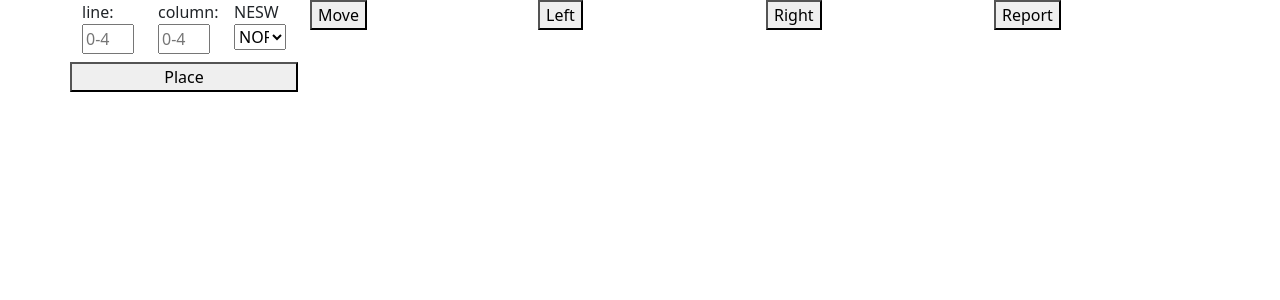
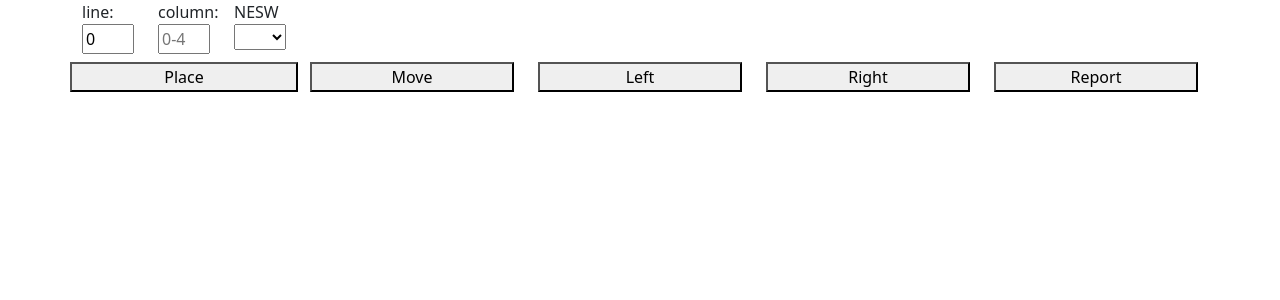
Before and after one commit to amaille91/toy-robot-simulator-frontend, a Vue app: page / in a window 1280 px wide. Shown: the top 300 px of the page. Built offline with nearby package versions, Linux system fonts and the light colour scheme.

Commit message:
Binding with update of properties

```diff
--- a/src/components/Controls.vue
+++ b/src/components/Controls.vue
@@ -2,7 +2,7 @@
 export default {
   data() {
     return {
-      linePlaceValue: undefined,
+      linePlaceValue: 0,
       columnPlaceValue: undefined,
       orientationPlaceValue: undefined
     }
@@ -12,7 +12,7 @@ export default {
   },
   methods: {
     handlePlaceClick(event) {
-      console.log("Place button clicked");
+      console.log(`Place button clicked with line ${this.linePlaceValue}, column ${this.columnPlaceValue} and orientation ${this.orientationPlaceValue}`);
     },
     handleMoveClick(event) {
       console.log("Move button clicked");
@@ -32,22 +32,22 @@ export default {
 
 <template>
     <div class="container">
-      <div class="row">
+      <div class="row align-items-end">
         <div class="col" id="place-action-container">
           <div class="row pb-2">
             <div class="col-4">
               <label for="line-select" class="row mx-auto p-0">line:</label>
-              <input type="number" placeholder="0-4" name="line-select" class="row w-100 mx-auto">
+              <input type="number" :value="linePlaceValue" @input="event => linePlaceValue = event.target.value" placeholder="0-4" name="line-select" class="row w-100 mx-auto">
             </div>
 
             <div class="col-4">
               <label for="col-select" class="row mx-auto p-0">column:</label>
-              <input type="number" placeholder="0-4" name="col-select" class="row w-100 mx-auto">
+              <input type="number" v-model="columnPlaceValue" placeholder="0-4" name="col-select" class="row w-100 mx-auto">
             </div>
 
             <div class="col-4">
               <label for="orientation-select" class="row mx-auto p-0">NESW</label>
-              <select name="orientation-select" class="row w-100 mx-auto">
+              <select name="orientation-select" v-model="orientationPlaceValue" class="row w-100 mx-auto">
                 <option value="N">NORTH</option>
                 <option value="E">EAST</option>
                 <option value="S">SOUTH</option>
@@ -57,24 +57,24 @@ export default {
           </div>
 
           <div class="row">
-            <button @click="console.log('Place button has been clicked')">Place</button>
+            <button class="w-100" @click="handlePlaceClick()">Place</button>
           </div>
         </div>
 
         <div class="col" id="move-action-container">
-            <button @click="console.log('Move button has been clicked')">Move</button>
+            <button class="w-100" @click="handleMoveClick()">Move</button>
         </div>
 
         <div class="col" id="left-action-container">
-            <button @click="console.log('Left button has been clicked')">Left</button>
+            <button class="w-100" @click="handleLeftClick()">Left</button>
         </div>
 
         <div class="col" id="right-action-container">
-            <button @click="console.log('Right button has been clicked')">Right</button>
+            <button class="w-100" @click="handleRightClick()">Right</button>
         </div>
 
         <div class="col" id="report-action-container">
-            <button @click="console.log('Report button has been clicked')">Report</button>
+            <button class="w-100" @click="handleReportClick()">Report</button>
         </div>
       </div>
     </div>
```
